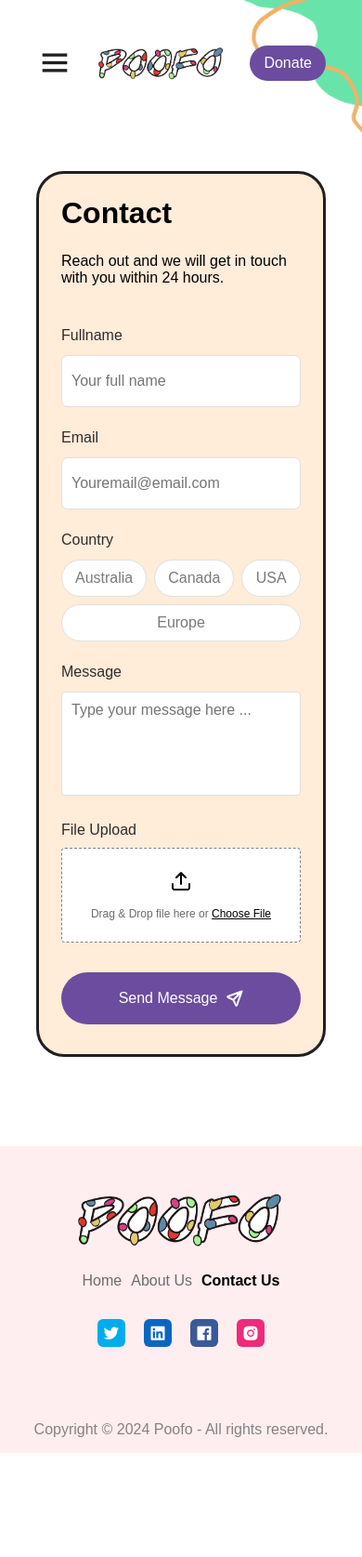
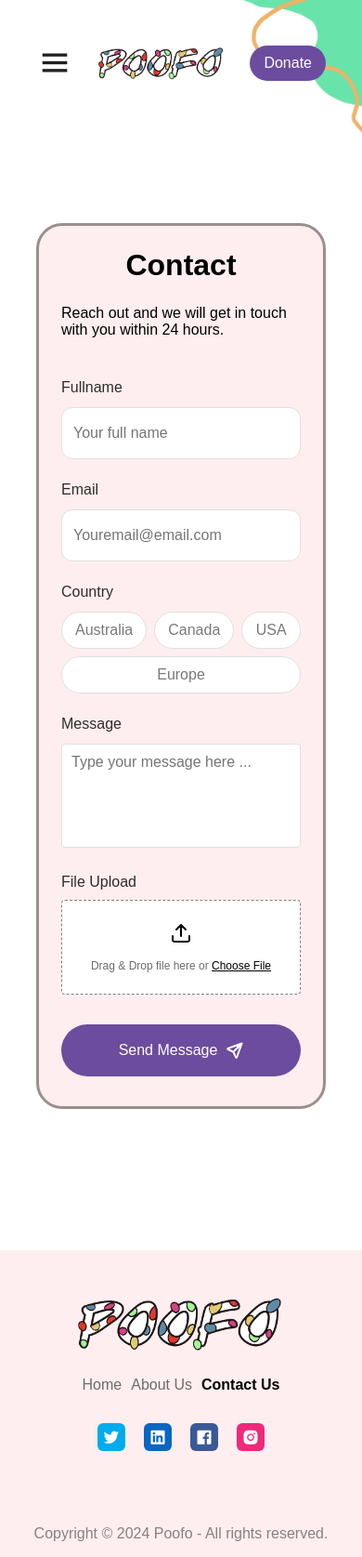
Before and after one commit to rtm200/sus, a PHP site: page /contact.html in a window 390 px wide. Shown: the whole page at 93% size. Before the commit the page ends 1563 px from the top, so only its background shows below. Run offline with PHP 8.4, Linux system fonts and the light colour scheme; some web fonts are replaced.

Commit message:
Update contact.css

```diff
--- a/contact.css
+++ b/contact.css
@@ -140,14 +140,14 @@ main {
 .form{
     display: flex;
     gap: 94px;
-    margin: 6rem 0;
-    background-color: #FFECD9;
-    border: 3px solid #221F1F;
-    border-radius: 30px;
-    padding: 64px 72px 56px 72px;
+    margin: 152px 0;
 }
 .form_left{
     flex: 0.5;
+    background-color: #FFEEF0;
+    border: 3px solid #9A8F8F;
+    padding: 40px 72px 32px 72px;
+    border-radius: 28px;
 }
 .form_left form{
     display: flex;
@@ -156,6 +156,7 @@ main {
 }
 .form_left form h2{
     font-size: 48px;
+    text-align: center;
 }
 .form_left form h6{
     font-size: 24px;
@@ -164,6 +165,7 @@ main {
 }
 
 /* input */
+
 .form_left form .inputField{
     width: 100%;
     text-align: left;
@@ -174,9 +176,9 @@ main {
 }
 .form_left form .inputField input{
     height: 56px;
-    border-radius: 7px;
+    border-radius: 12px;
     width: 100%;
-    padding: 10px;
+    padding: 12px;
     font-size: 16px;
     outline: none;
     border: none;
@@ -463,7 +465,7 @@ footer p {
 @media only screen and (max-width: 740px) {
 
     /* main */
-    .form{
+    .form_left{
         padding: 24px 24px 32px 24px;
     }
 
@@ -510,13 +512,14 @@ footer p {
         width: 136px;
     }
     header ul{
-        gap: 18px;
+        gap: 28px;
     }
-header ul li a{
+    header ul li a{
         font-size: 14px;
     }
+
     /* main */
-    .form{
+    .form_left{
         padding: 24px 24px 32px 24px;
     }
     .form_left form h2{
```
